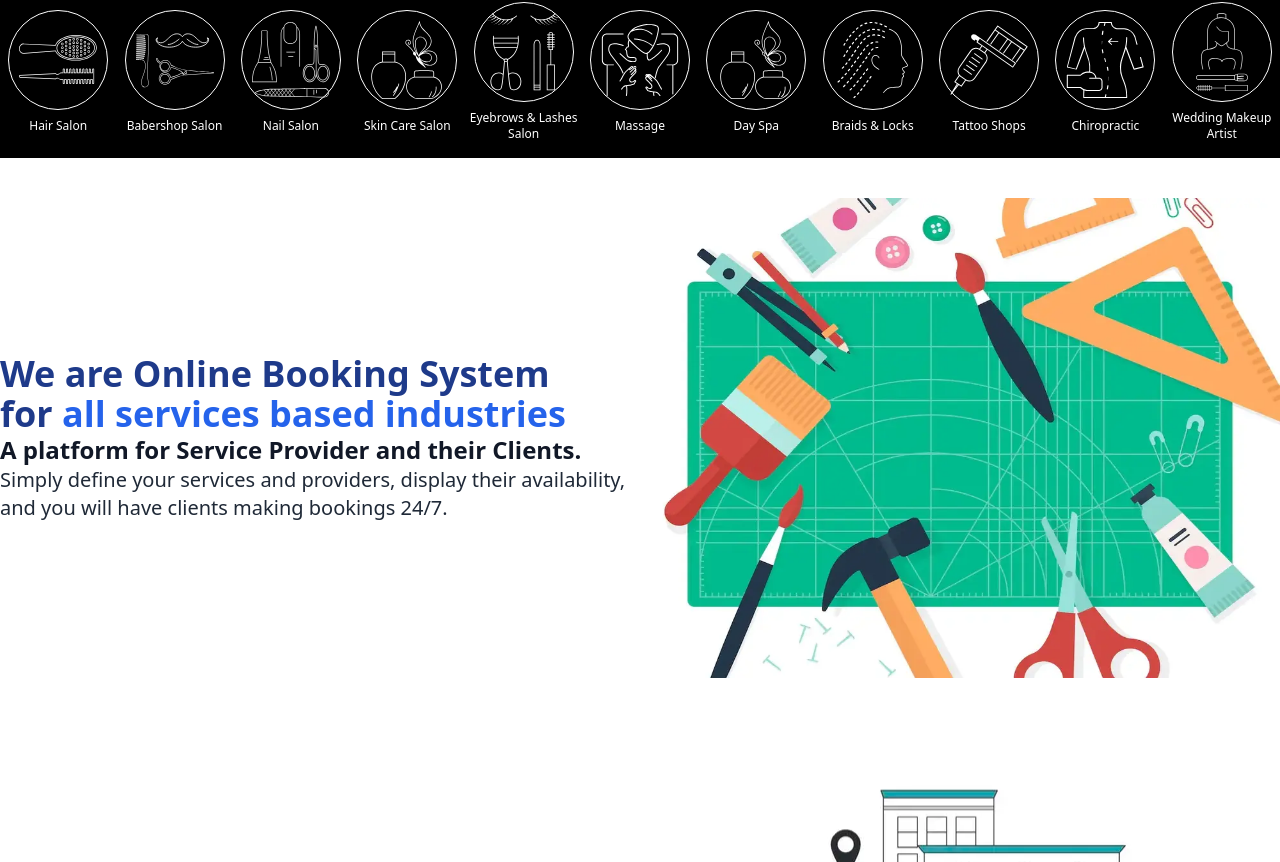
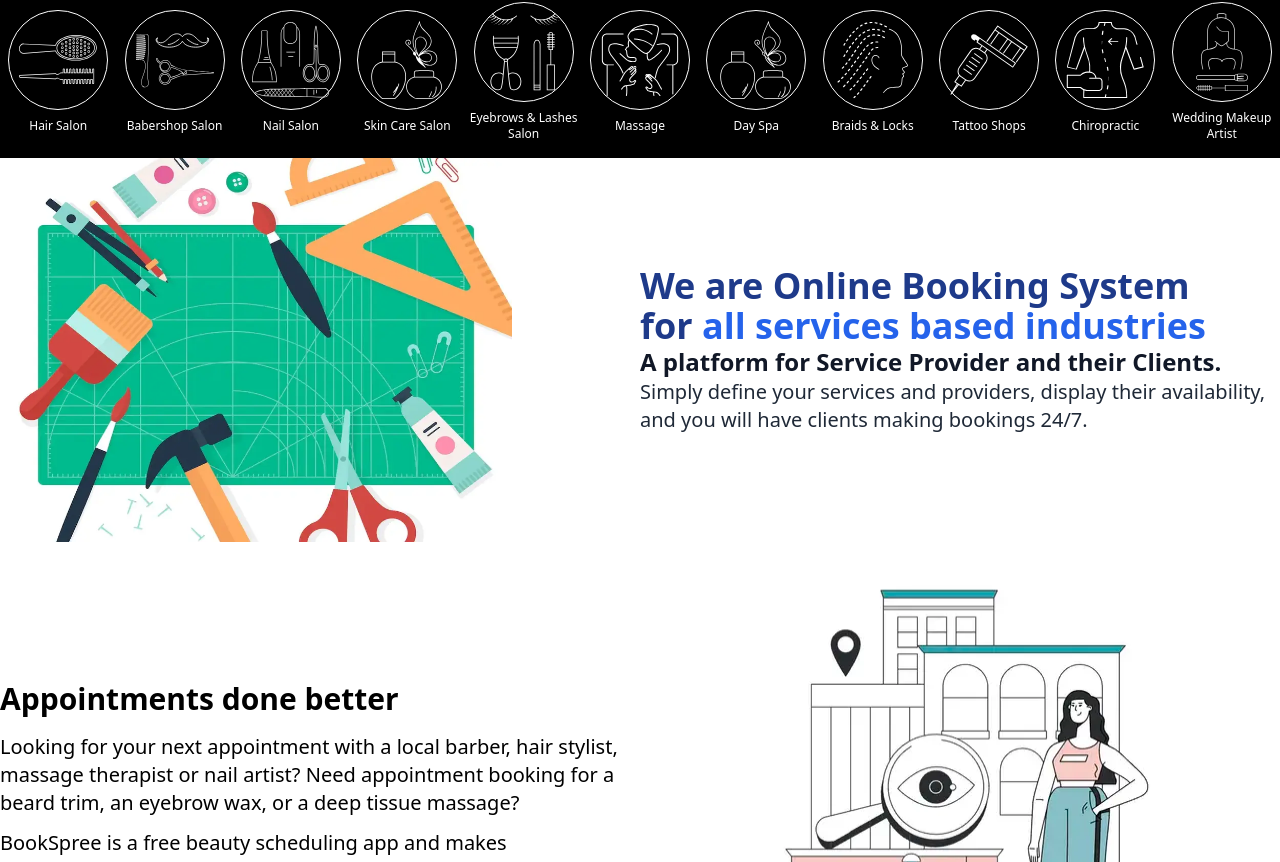
Before and after one commit to BisiDavi/square-booking, a Next.js app: page / in a window 1280 px wide. Shown: the part 638-1500 px from the top of the page. Built offline with nearby package versions, Linux system fonts and the light colour scheme.

Commit message:
square footer updated

```diff
--- a/components/InfoSection.tsx
+++ b/components/InfoSection.tsx
@@ -9,7 +9,7 @@ export default function InfoSection() {
         const order = index === 1 ? "order-2" : "";
         return (
           <section
-            className="container flex mx-auto my-8 items-center"
+            className="container flex mx-auto my-2 items-center"
             key={info.image}
           >
             <div className={`text w-1/2 ${order}`}>
--- a/components/MainView.tsx
+++ b/components/MainView.tsx
@@ -1,11 +1,18 @@
-import GettingStarted from "@/components/GettingStarted";
-import SevicesBanner from "@/components/SevicesBanner";
 import Image from "next/image";
 
 export default function MainView() {
   return (
-    <div className="main-view py-10 flex items-center">
-      <div className="container flex mx-auto flex-col lg:flex-row items-center">
+    <div className="main-view py- flex items-center">
+      <div className="container flex mx-auto flex-col lg:flex-row items-center justify-between">
+        <div className="image-wrapper w-2/5">
+          <Image
+            src="/services-rendered.webp"
+            alt="services"
+            layout="responsive"
+            height={600}
+            width={800}
+          />
+        </div>
         <div className="w-1/2">
           <h3 className="text-4xl text-blue-900 font-bold">
             We are Online Booking System
@@ -24,15 +31,6 @@ export default function MainView() {
             availability, and you will have clients making bookings 24/7.
           </p>
         </div>
-        <div className="image-wrapper w-1/2">
-          <Image
-            src="/services-rendered.webp"
-            alt="services"
-            layout="responsive"
-            height={600}
-            width={800}
-          />
-        </div>
       </div>
     </div>
   );
--- a/components/footer.tsx
+++ b/components/footer.tsx
@@ -1,9 +1,9 @@
 import Image from "next/image";
-import Logo from "@/components/logo";
+import Logo from "@/components/Logo";
 
 export default function Footer() {
   return (
-    <footer className="bg-gray-300 w-full">
+    <footer className="bg-gray-900  w-full">
       <Image
         alt="footer-image"
         src="/footer-gradient.png"
@@ -13,7 +13,7 @@ export default function Footer() {
       />
       <div className="h-52 container flex mx-auto items-center justify-between">
         <Logo footer />
-        <span className="text-white">All rights reserved</span>
+        <span className="text-white">All rights reserved © 2022</span>
       </div>
     </footer>
   );
```
Also changed, not shown: 2 other files (tests, documents, lock files or other folders).
